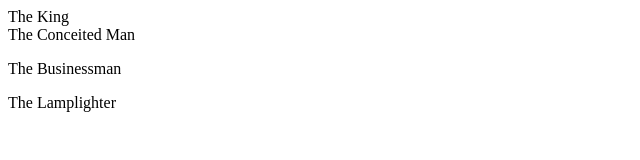
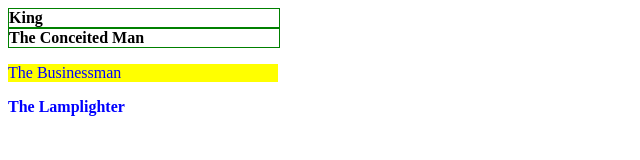
Before and after one commit to JurajJancik/vscode-practice, a plain HTML site: page index.html in a window 1280 px wide. Shown: the whole page, without its empty margins (0-640 px from the left). Drawn offline with Linux system fonts and the light colour scheme.

Commit message:
Finished

```diff
--- a/index.html
+++ b/index.html
@@ -7,12 +7,12 @@
     <title>Practice</title>
 </head>
 <body>
-    <link rel="stylesheet" href="style2.css">
+    <link rel="stylesheet" href="style.css">
     <div class="container">
-        <div id="b325" class="asteroid">The King</div>
-        <div class="asteroid b326">The Conceited Man</div>
+        <div id="b325" class="asteroid"> <strong> King</strong></div>
+        <div class="asteroid"><strong>The Conceited Man</strong></div>
       </div>
-      <p class="asteroid big">The Businessman</p>
-      <div class="asteroid b329 big">The Lamplighter</div>
+      <p id="businessman"class="asteroid2">The Businessman</p>
+      <div class="asteroid2"> <strong>The Lamplighter</strong></div>
 </body>
 </html>
--- a/style.css
+++ b/style.css
@@ -1,3 +1,12 @@
-body {
+.asteroid {
+    color: black;
+    border: 1px green solid;
+    width: 270px;
+}
+.asteroid2 {
     color: blue;
 }
+#businessman {
+    background-color: yellow;
+    width: 270px;
+}
```
